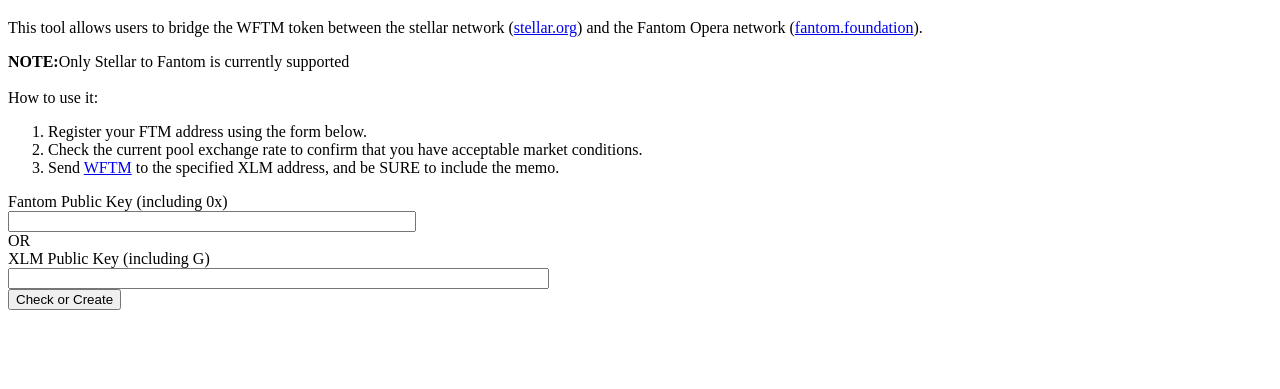
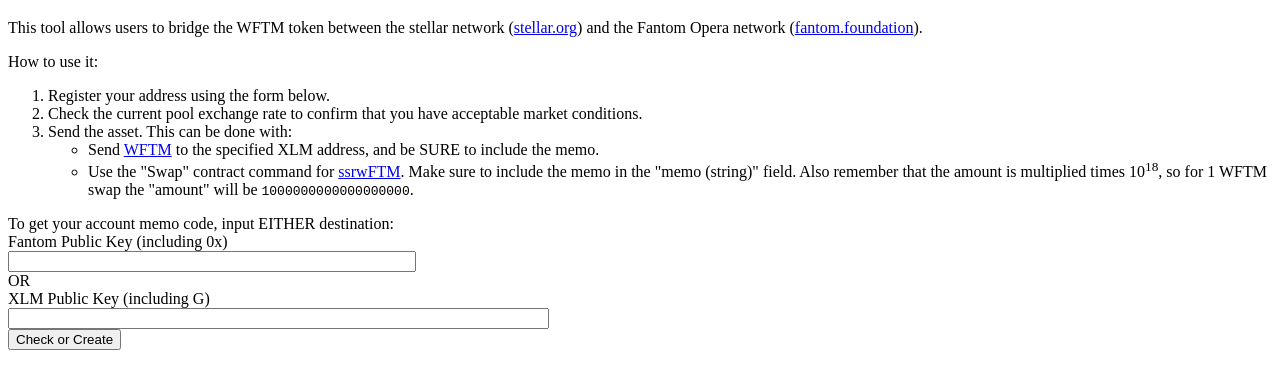
Before and after one commit to ddombrowsky/ezegyhid, a website: page public/index.html in a window 1280 px wide. Shown: the part 61-450 px from the top of the page. Drawn offline with Linux system fonts and the light colour scheme.

Commit message:
updated homepage instructions

```diff
--- a/public/index.html
+++ b/public/index.html
@@ -13,17 +13,24 @@
 (<a href ="https://www.fantom.foundation/">fantom.foundation</a>).
 </p>
 
-<b>NOTE:</b>Only Stellar to Fantom is currently supported<br/><br/>
-
 How to use it:
 <ol>
-<li>Register your FTM address using the form below.</li>
+<li>Register your address using the form below.</li>
 <li>Check the current pool exchange rate to confirm that you have
     acceptable market conditions.</li>
-<li>Send <a href="https://stellar.expert/explorer/public/asset/WFTM-GAEDZ7BHMDYEMU6IJT3CTTGDUSLZWS5CQWZHGP4XUOIDG5ISH3AFAEK2-1">
-WFTM</a> to the specified XLM address, and be SURE to include the memo.</li>
+<li>Send the asset.  This can be done with:
+    <ul>
+    <li>Send <a href="https://stellar.expert/explorer/public/asset/WFTM-GAEDZ7BHMDYEMU6IJT3CTTGDUSLZWS5CQWZHGP4XUOIDG5ISH3AFAEK2-1">
+    WFTM</a> to the specified XLM address, and be SURE to include the memo.</li>
+    <li>Use the "Swap" contract command for <a href="https://ftmscan.com/address/0x3b4c7e7d0b8680cff79bd0de7827098c3608ddc7#writeContract">ssrwFTM</a>.
+        Make sure to include the memo in the "memo (string)" field.  Also
+        remember that the amount is multiplied times 10<sup>18</sup>, so for 1
+        WFTM swap the "amount" will be <code>1000000000000000000</code>.</li>
+    </ul>
+</li>
 </ol>
 
+To get your account memo code, input EITHER destination:
 <form action="/q">
     <label for="ftm_addr">Fantom Public Key (including 0x)</label><br/>
     <input style='width:30em' minlength=42 type="text" id="ftm_addr" name="ftm_addr"><br/>
```
